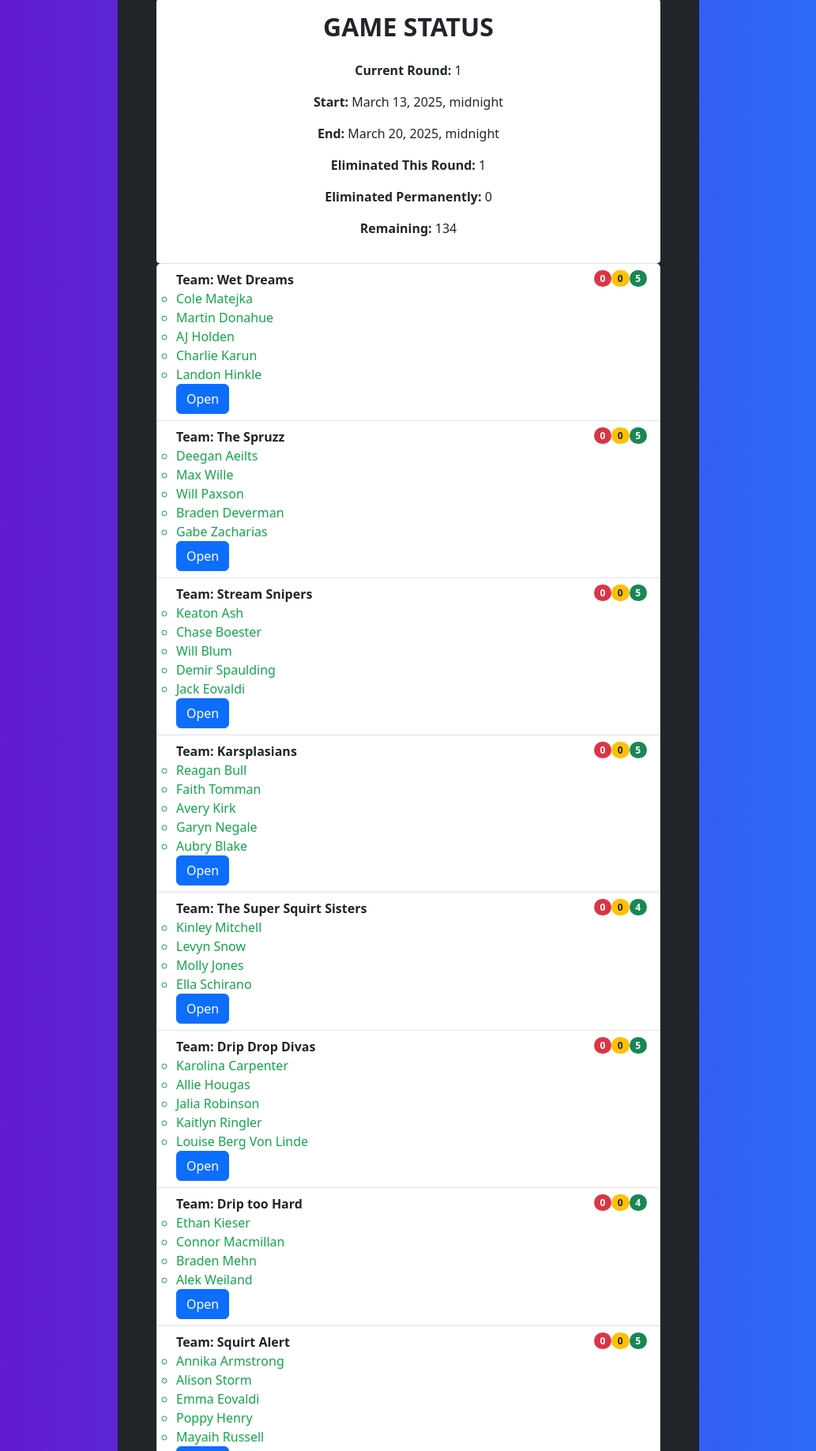
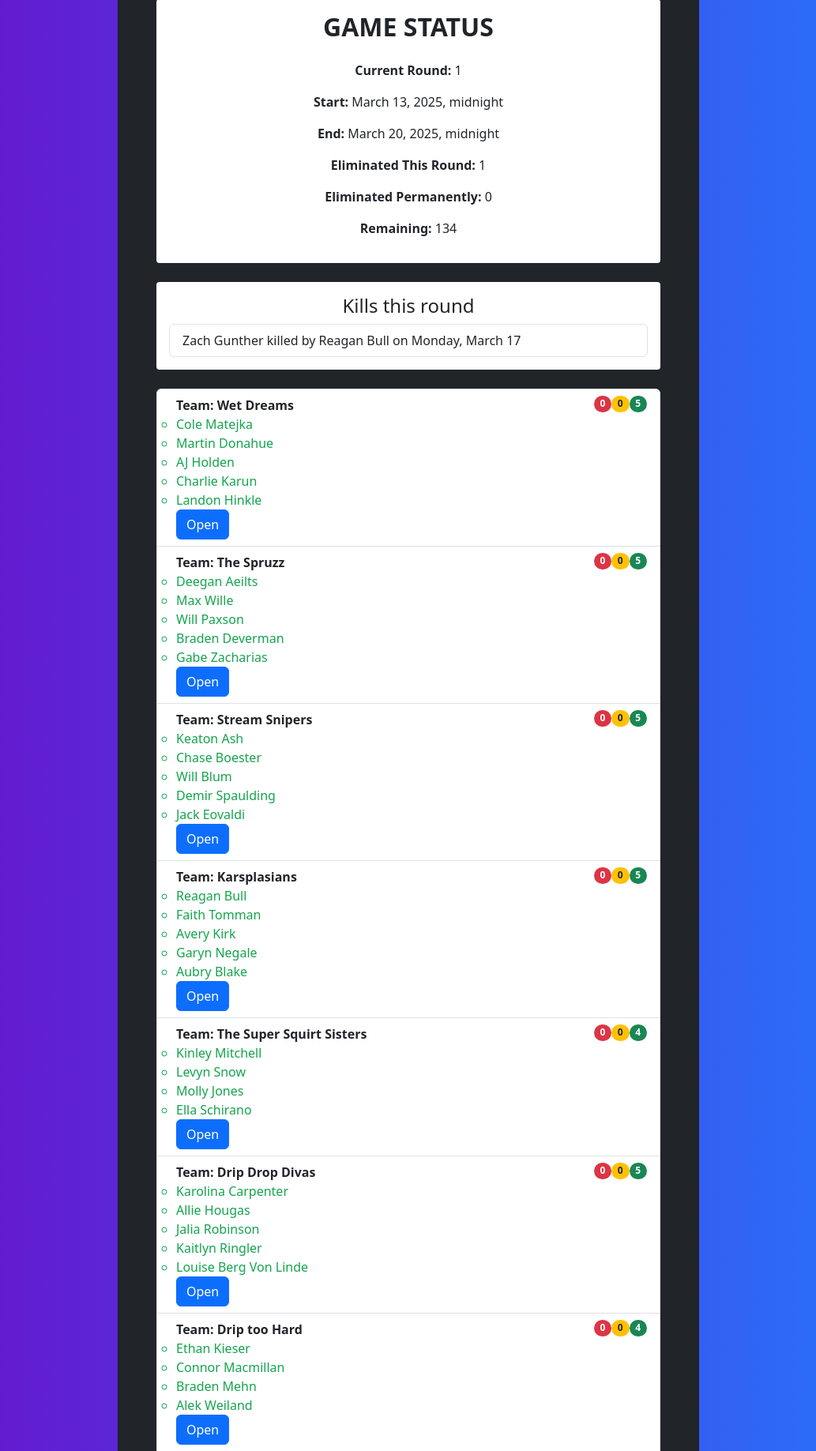
Before and after one commit to MaxMessWithTech/SeniorAssassinApp, a Django app: page /status/ in a window 1280 px wide. Shown: the part 98-1935 px from the top of the page at 79% size, without its empty margins (123-1156 px from the left). Run offline with Django 5.2, Linux system fonts and the light colour scheme; data comes from the database, SQL or seed files in the repository; some libraries are stand-ins or nearby versions.

Commit message:
Fixed some things

```diff
--- a/SeniorAssassinApp/settings.py
+++ b/SeniorAssassinApp/settings.py
@@ -12,6 +12,7 @@ https://docs.djangoproject.com/en/5.1/ref/settings/
 
 from pathlib import Path
 import dj_database_url
+import os
 
 # Build paths inside the project like this: BASE_DIR / 'subdir'.
 BASE_DIR = Path(__file__).resolve().parent.parent
@@ -23,8 +24,11 @@ BASE_DIR = Path(__file__).resolve().parent.parent
 # SECURITY WARNING: keep the secret key used in production secret!
 SECRET_KEY = 'django-insecure-7dowc%bbo@b9mw)(5cwu5&u6os81j727*2g#2x1y&ewg5ibw3w'
 
+def is_heroku():
+    return 'DYNO' in os.environ
+
 # SECURITY WARNING: don't run with debug turned on in production!
-DEBUG = False
+DEBUG = not is_heroku()
 
 ALLOWED_HOSTS = ["senior-assassin-9fd1c8975ad5.herokuapp.com", "127.0.0.1"]
 
--- a/assignments/models.py
+++ b/assignments/models.py
@@ -129,6 +129,9 @@ class Kill(models.Model):
 
     date = models.DateField(default=django.utils.timezone.now)
 
+    def get_round(self):
+        return self.target.round
+
     def save(self, *args, **kwargs):
         if not self.pk:
             # This code only happens if the objects is
--- a/assignments/templates/assignments/gameStatus.html
+++ b/assignments/templates/assignments/gameStatus.html
@@ -44,6 +44,21 @@
                 <p style="margin-bottom: 1rem"><strong>Eliminated Permanently:</strong>     {{eliminated_permanently}} </p>
                 <p style="margin-bottom: 1rem"><strong>Remaining:</strong>                  {{remaining}} </p>
             </div>
+
+            <br />
+
+            <div style="background: white; border-radius: .25rem; padding: 1rem;">
+                <h4>Kills this round</h4>
+                <ul class="list-group">
+                    {% for kill in round_kills %}
+                    <li class="list-group-item d-flex justify-content-between align-items-start">
+                        {{kill}}
+                    </li>
+                    {% endfor %}
+                </ul>
+            </div>
+
+            <br />
 
             <ul class="list-group">
                 {% for team in teams %}
--- a/assignments/views.py
+++ b/assignments/views.py
@@ -223,6 +223,16 @@ def gameStatus(request):
 	for participant in participants:
 		participant_list.append(model_to_dict(participant))
 
+	kills = Kill.objects.all().order_by('date')
+	round_kills = list()
+	for kill in kills:
+		print(kill.get_round(), current_round)
+		if kill.get_round().index == current_round.index:
+			round_kills.append(kill)
+
+	print(kills)
+	print(round_kills)
+
 	template = loader.get_template("assignments/gameStatus.html")
 	context = {
 		'current_round': current_round,
@@ -234,7 +244,8 @@ def gameStatus(request):
 		'round_targets_ser': round_target_list,
 		'teams': all_teams,
 		'team_list': team_list,
-		'participants': participant_list
+		'participants': participant_list,
+		'round_kills': round_kills
 	}
 	return HttpResponse(template.render(context, request))
 
```
Also changed, not shown: assignments/templates/assignments/adminControl.html (+13 -1 lines).
